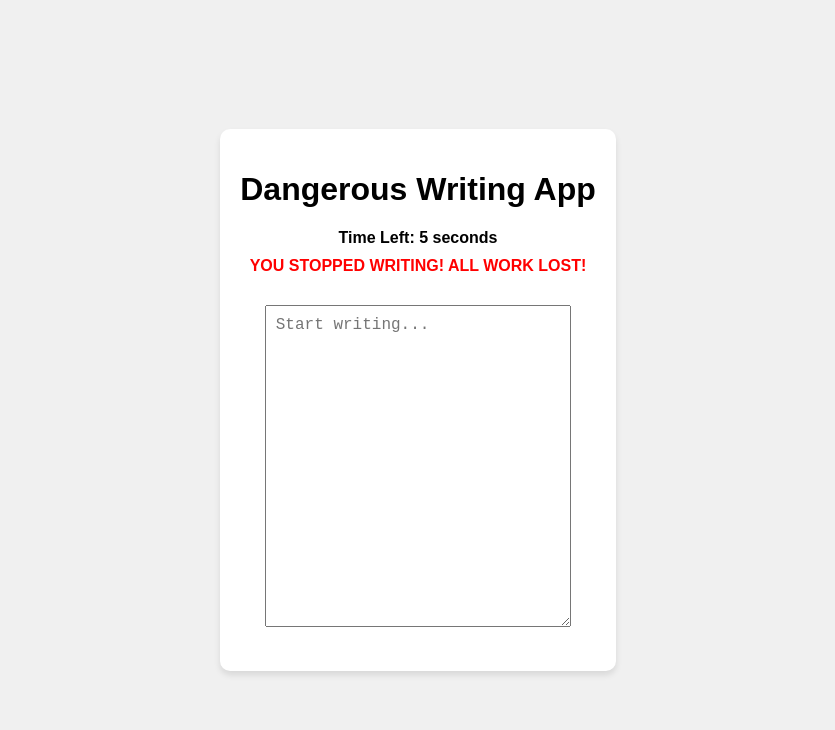
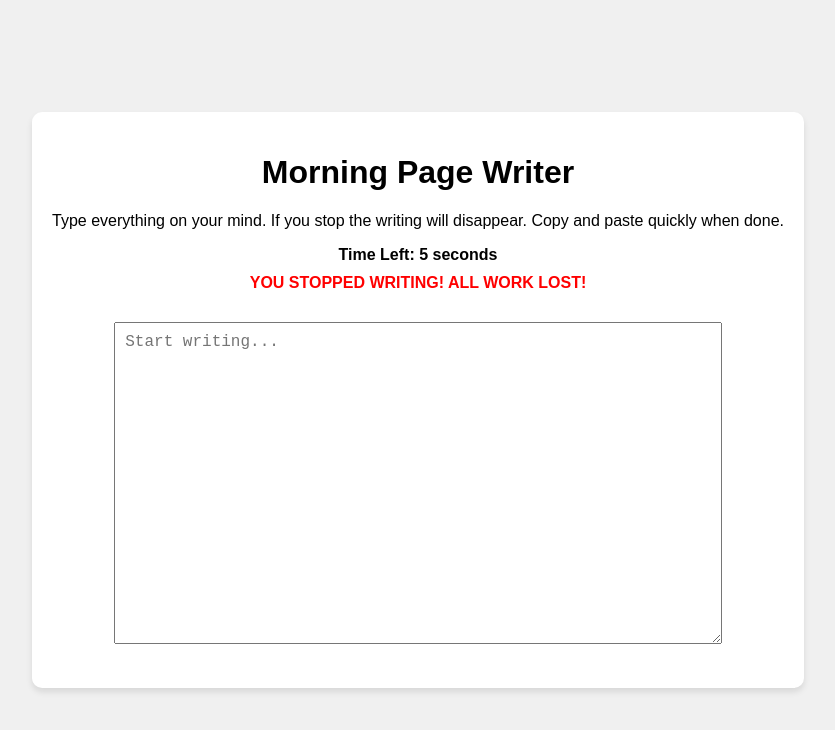
Before and after one commit to mrtunes/fastwriter, a plain HTML site: page index.html in a window 1280 px wide. Shown: the whole page, without its empty margins (222-1057 px from the left). Drawn offline with Linux system fonts and the light colour scheme.

Commit message:
Update index.html

```diff
--- a/index.html
+++ b/index.html
@@ -2,7 +2,7 @@
 <html lang="en">
 <head>
     <meta charset="UTF-8">
-    <title>Dangerous Writing App</title>
+    <title>Morning Page Writer</title>
     <style>
         body {
             font-family: Arial, sans-serif;
@@ -35,16 +35,17 @@
 </head>
 <body>
     <div id="container">
-        <h1>Dangerous Writing App</h1>
+        <h1>Morning Page Writer</h1>
+        <p id="descript">Type everything on your mind. If you stop the writing will disappear. Copy and paste quickly when done. </p>
         <div id="timer">Time Left: 5 seconds</div>
         <div id="status">Start typing!</div>
         <textarea id="writeArea" placeholder="Start writing..."></textarea>
     </div>
-
     <script>
         const writeArea = document.getElementById('writeArea');
         const timerDisplay = document.getElementById('timer');
         const statusDisplay = document.getElementById('status');
+        const descriptionParagraph = document.getElementById('descript');
         const TYPING_GRACE_PERIOD = 5; // seconds
 
         let typingTimer;
@@ -62,6 +63,8 @@
         }
 
         writeArea.addEventListener('input', () => {
+            // Hide description on first input
+            descriptionParagraph.style.display = 'none';
             statusDisplay.textContent = 'Keep writing!';
             statusDisplay.style.color = 'green';
             resetTimer();
```
